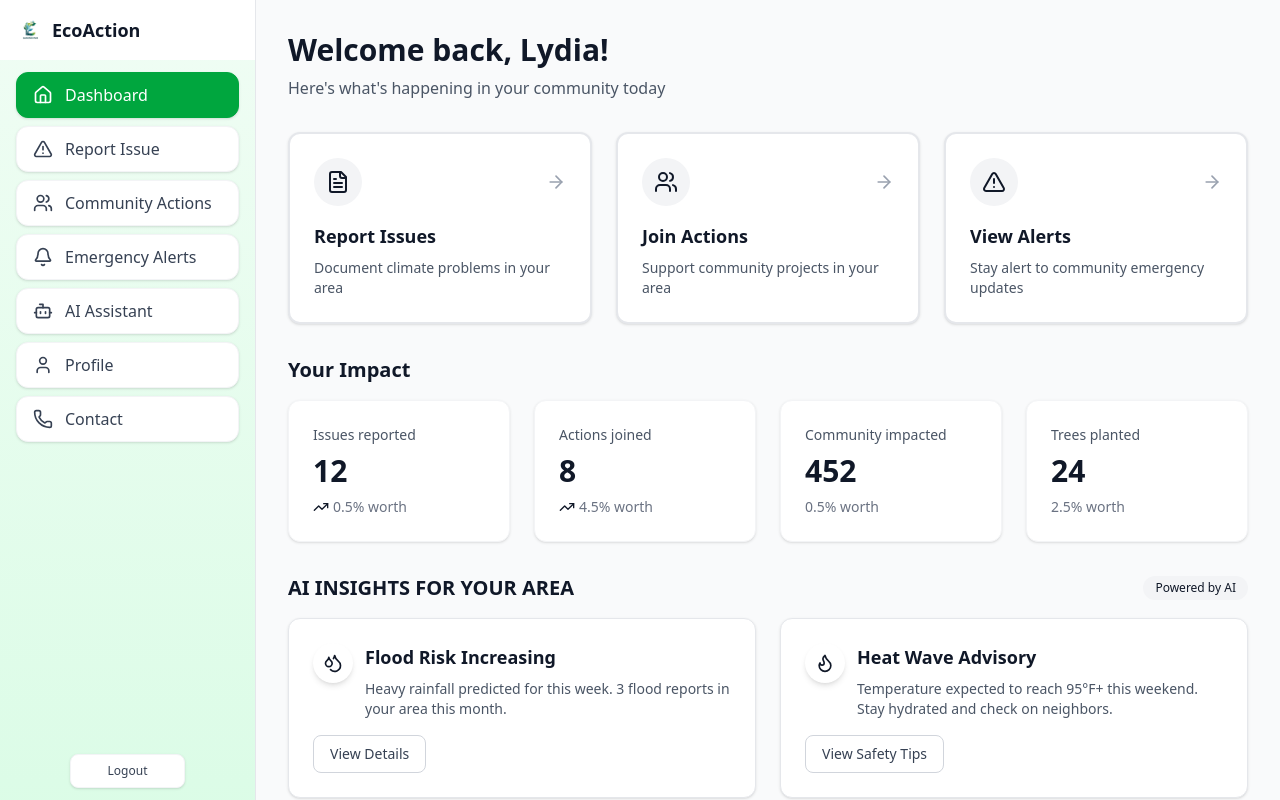
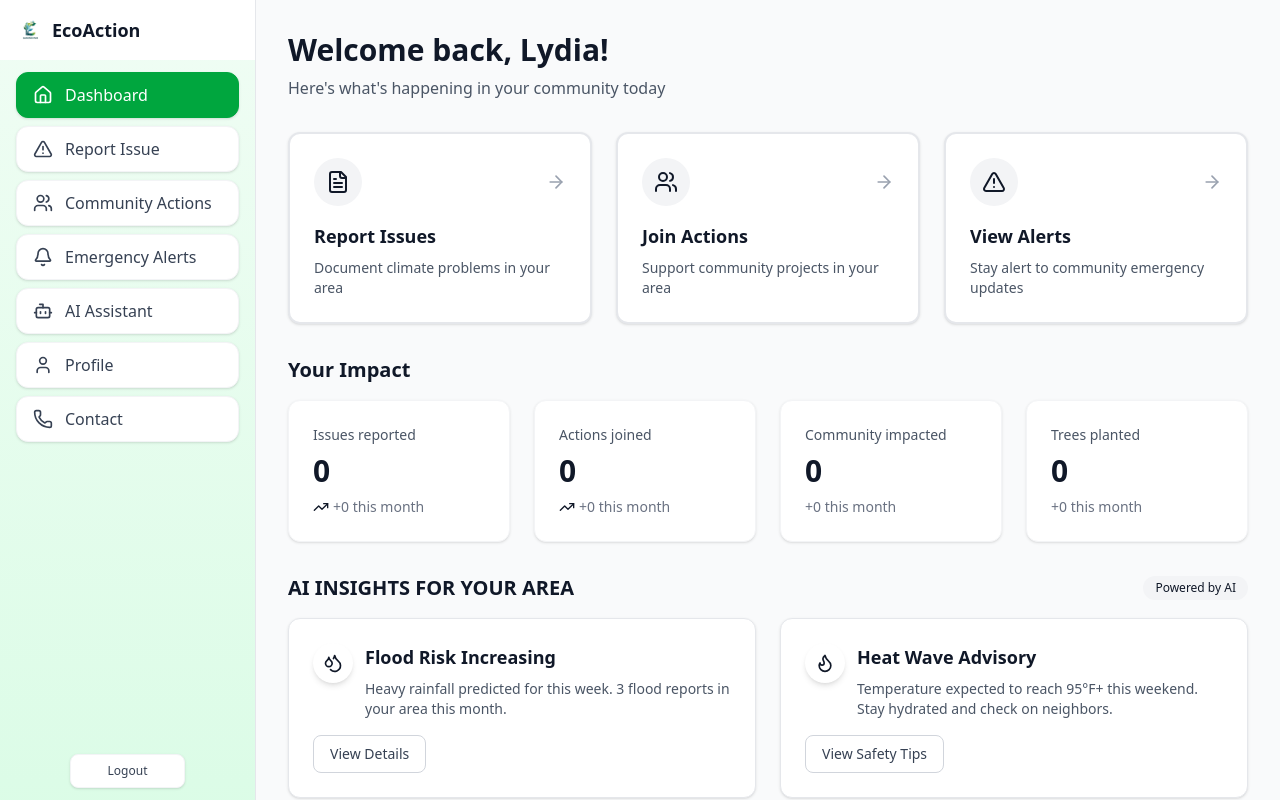
Before and after one commit to LydiaNeema/EcoAction-Hub, a Next.js app in the folder client/: page /dashboard in a window 1280 px wide. Built offline with nearby package versions, Linux system fonts and the light colour scheme.

Commit message:
Enhance Dashboard component to display user statistics dynamically from profile data

```diff
--- a/client/src/app/dashboard/page.jsx
+++ b/client/src/app/dashboard/page.jsx
@@ -12,6 +12,19 @@ export default function Dashboard() {
 
   // Use logged-in user's name or fallback to static data
   const userName = authUser?.full_name?.split(' ')[0] || dashboardData.user.name;
+
+  // Get real user stats from profile, defaulting to 0 for new users
+  const userProfile = authUser?.profile || {};
+  const userStats = {
+    issuesReported: userProfile.issues_reported || 0,
+    actionsJoined: userProfile.alerts_responded || 0,
+    communityImpact: userProfile.community_impact || 0,
+    treesPlanted: userProfile.trees_planted || 0,
+    issuesThisMonth: userProfile.issues_this_month || 0,
+    alertsThisMonth: userProfile.alerts_this_month || 0,
+    impactThisMonth: userProfile.impact_this_month || 0,
+    treesThisMonth: userProfile.trees_this_month || 0
+  };
 
   // Icon mapping
   const iconComponents = {
@@ -87,35 +100,35 @@ export default function Dashboard() {
               {/* Issues Reported */}
               <div className="bg-white rounded-xl shadow-sm border border-gray-100 p-6">
                 <p className="text-gray-600 text-sm mb-2">Issues reported</p>
-                <p className="text-3xl font-bold text-gray-900 mb-2">12</p>
+                <p className="text-3xl font-bold text-gray-900 mb-2">{userStats.issuesReported}</p>
                 <div className="flex items-center text-sm text-gray-500">
                   <TrendingUp className="w-4 h-4 mr-1 text-gray-900" />
-                  <span>0.5% worth</span>
+                  <span>+{userStats.issuesThisMonth} this month</span>
                 </div>
               </div>
 
               {/* Actions Joined */}
               <div className="bg-white rounded-xl shadow-sm border border-gray-100 p-6">
                 <p className="text-gray-600 text-sm mb-2">Actions joined</p>
-                <p className="text-3xl font-bold text-gray-900 mb-2">8</p>
+                <p className="text-3xl font-bold text-gray-900 mb-2">{userStats.actionsJoined}</p>
                 <div className="flex items-center text-sm text-gray-500">
                   <TrendingUp className="w-4 h-4 mr-1 text-gray-900" />
-                  <span>4.5% worth</span>
+                  <span>+{userStats.alertsThisMonth} this month</span>
                 </div>
               </div>
 
               {/* Community Impact */}
               <div className="bg-white rounded-xl shadow-sm border border-gray-100 p-6">
                 <p className="text-gray-600 text-sm mb-2">Community impacted</p>
-                <p className="text-3xl font-bold text-gray-900 mb-2">452</p>
-                <p className="text-sm text-gray-500">0.5% worth</p>
+                <p className="text-3xl font-bold text-gray-900 mb-2">{userStats.communityImpact}</p>
+                <p className="text-sm text-gray-500">+{userStats.impactThisMonth} this month</p>
               </div>
 
               {/* Trees Planted */}
               <div className="bg-white rounded-xl shadow-sm border border-gray-100 p-6">
                 <p className="text-gray-600 text-sm mb-2">Trees planted</p>
-                <p className="text-3xl font-bold text-gray-900 mb-2">24</p>
-                <p className="text-sm text-gray-500">2.5% worth</p>
+                <p className="text-3xl font-bold text-gray-900 mb-2">{userStats.treesPlanted}</p>
+                <p className="text-sm text-gray-500">+{userStats.treesThisMonth} this month</p>
               </div>
             </div>
           </div>
```
